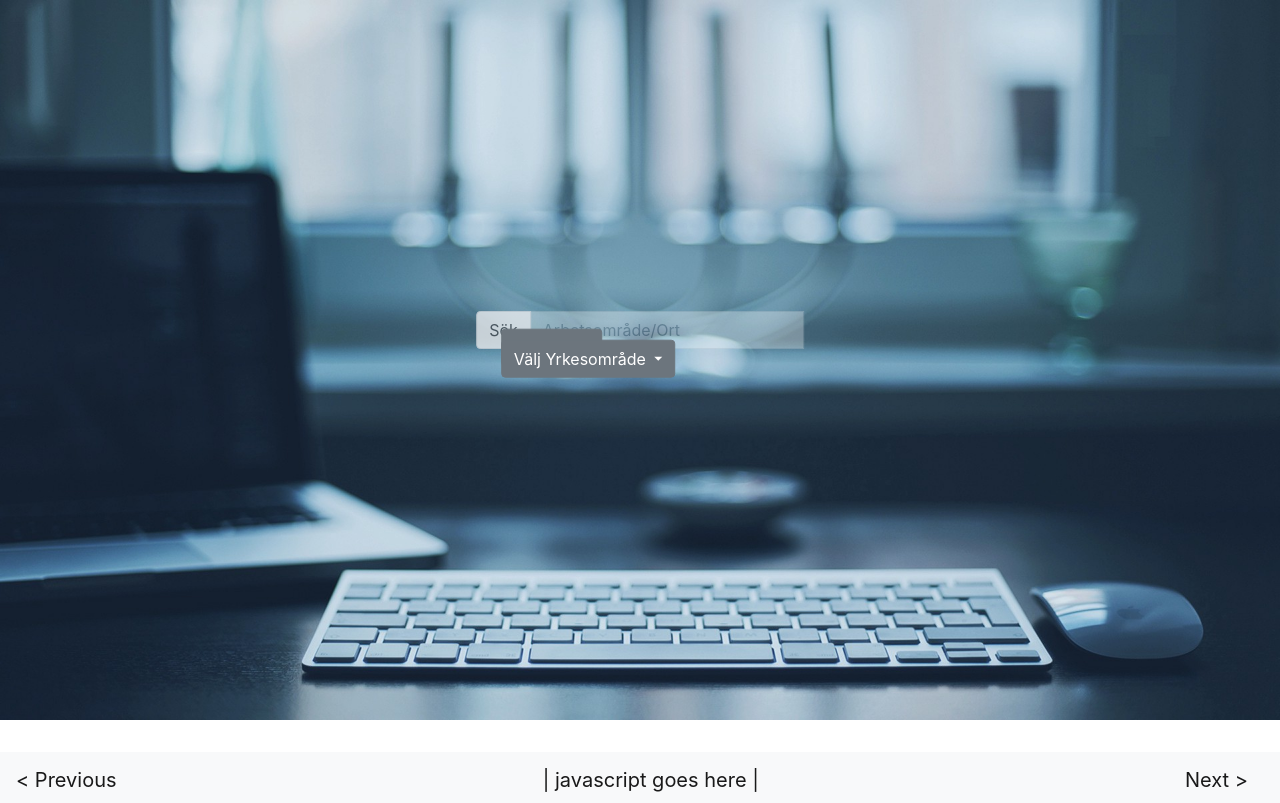
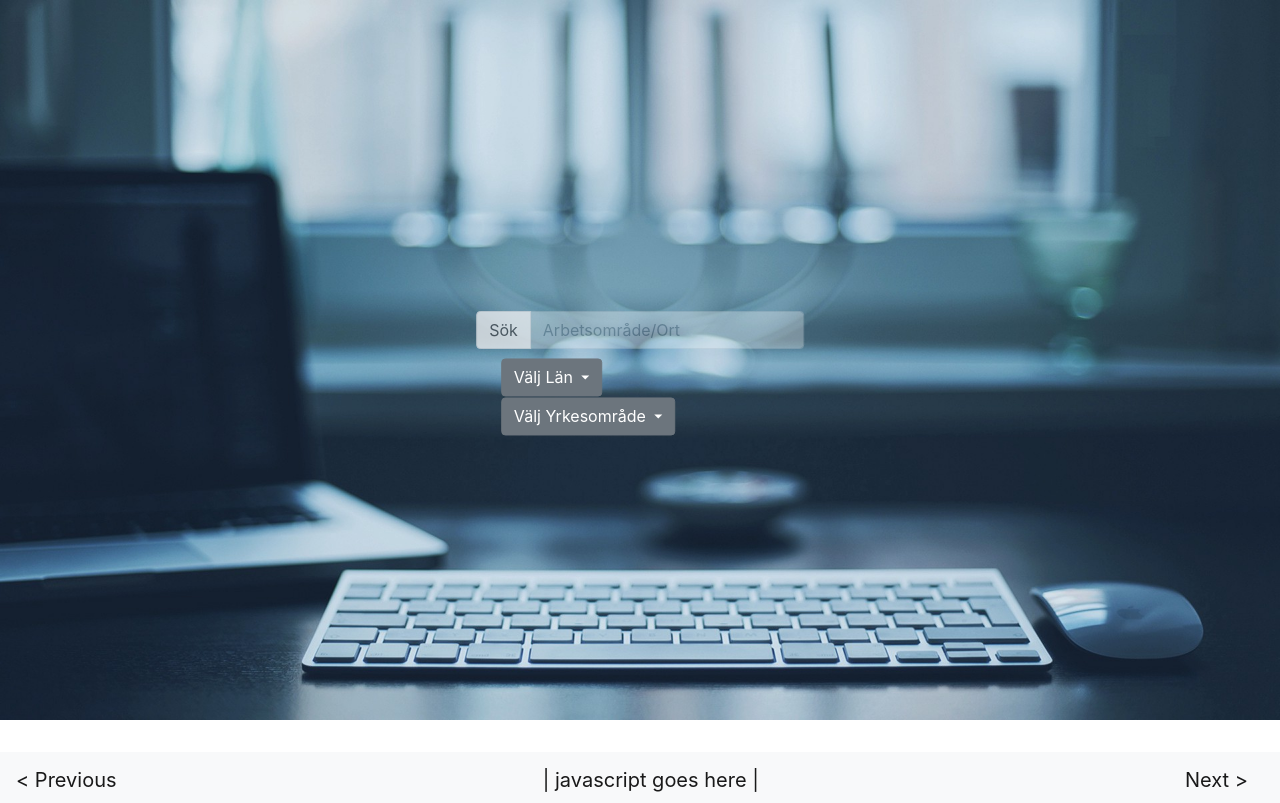
Before and after one commit to javascriptst18/platsbanken-nederlaget, a plain HTML site: page index.html in a window 1280 px wide. Shown: the top 803 px of the page. Drawn offline with nearby package versions, Linux system fonts and the light colour scheme; files that its build step writes are made by us from their sources; no server answers.

Commit message:
semifinalizedHeader

```diff
--- a/scss/Objects/_header.scss
+++ b/scss/Objects/_header.scss
@@ -3,10 +3,19 @@ header {
     text-align: center;
     color: white;
 
+
+}
+
+
 .label {
   position: absolute -1000;
   top: 40%;
   left: 37%;
+}
+
+.input-group-text {
+opacity: .8;
+
 }
 
 .inputContainer {
@@ -15,11 +24,6 @@ header {
   left: 50%;
   transform: translate(-50%, -50%);
   height: 130px;
-
-        .input-group-text {
-        opacity: .8;
-
-        }
 
 }
 
@@ -32,7 +36,7 @@ header {
   width: 25%;
   height: 7%;
   position: absolute;
-      top: 50%;
+  top: 40%;
   left: 20%;
   transform: translate(-50%, -50%);
 
@@ -42,11 +46,8 @@ header {
   width: 25%;
   height: 7%;
   position: absolute;
-      top: 80%;
+  top: 70%;
   left: 20%;
   transform: translate(-50%, -50%);
 
 }
-
-
-}
```
Also changed, not shown: index.html (+1 -1 lines). Lines whose indentation alone changed are shown as unchanged.
